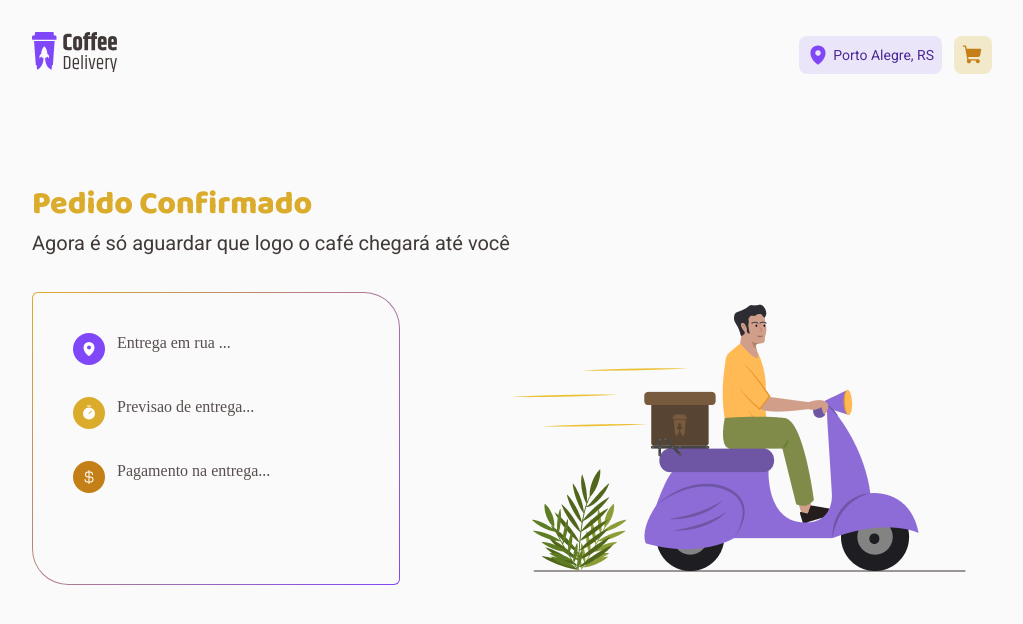
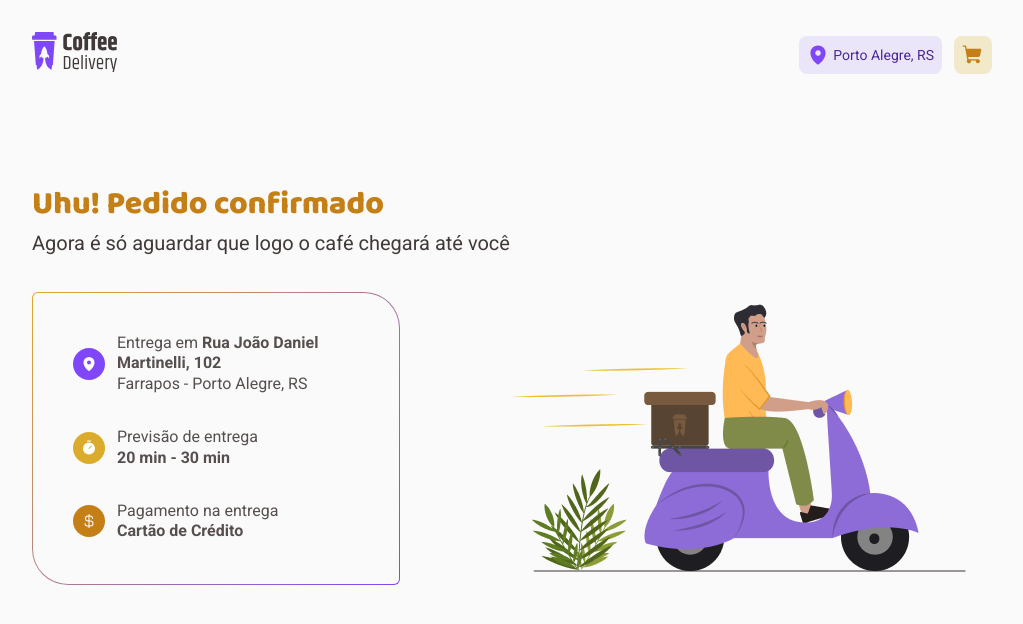
Before and after one commit to SchuGabriel/CoffeeDelivery, a React (Vite) app: page /orderConfirmed in a window 1280 px wide. Shown: the top 624 px of the page, without its empty margins (128-1151 px from the left). Built offline with nearby package versions, Linux system fonts and the light colour scheme.

Commit message:
:lipstick: Estilizado pagina apos pedido confirmado

```diff
--- /dev/null
+++ b/src/pages/OrderConfirmed/InfoContainer.tsx
@@ -0,0 +1,40 @@
+import { CurrencyDollar, MapPin, Timer } from "@phosphor-icons/react";
+import { IconContainer, InfoContainer, InfoItem, InfoText } from "./OrderConfirmedStyles";
+import { defaultTheme } from "../../styles/themes/default";
+
+export function InfoSection() {
+  return (
+    <InfoContainer>
+      <InfoItem>
+        <IconContainer backgroundColor={defaultTheme["purple"]}>
+          <MapPin size={16} color={defaultTheme.white} weight="fill" />
+        </IconContainer>
+        <InfoText>
+          Entrega em <span>Rua João Daniel Martinelli, 102</span>
+          <br />
+          Farrapos - Porto Alegre, RS
+        </InfoText>
+      </InfoItem>
+      <InfoItem>
+        <IconContainer backgroundColor={defaultTheme["yellow"]}>
+          <Timer size={16} color={defaultTheme["white"]} weight="fill" />
+        </IconContainer>
+        <InfoText>
+          Previsão de entrega
+          <br />
+          <span>20 min - 30 min</span>
+        </InfoText>
+      </InfoItem>
+      <InfoItem>
+        <IconContainer backgroundColor={defaultTheme["yellow-dark"]}>
+          <CurrencyDollar size={16} color={defaultTheme["white"]} />
+        </IconContainer>
+        <InfoText>
+          Pagamento na entrega
+          <br />
+          <span>Cartão de Crédito</span>
+        </InfoText>
+      </InfoItem>
+    </InfoContainer>
+  );
+}
--- a/src/pages/OrderConfirmed/OrderConfirmed.tsx
+++ b/src/pages/OrderConfirmed/OrderConfirmed.tsx
@@ -1,45 +1,21 @@
-import { MapPin, Timer } from "@phosphor-icons/react";
 import {
-  IconContainer,
-  InfoContainer,
-  InfoItem,
-  InfoText,
   OrderContainer,
   OrderDetails,
   OrderHeader,
   OrderImage,
 } from "./OrderConfirmedStyles";
-import { defaultTheme } from "../../styles/themes/default";
-import { CurrencyDollar } from "@phosphor-icons/react/dist/ssr";
+
+import { InfoSection } from "./InfoContainer";
 
 export function OrderConfirmed() {
   return (
     <OrderContainer>
       <OrderHeader>
-        <h3>Pedido Confirmado</h3>
+        <h3>Uhu! Pedido confirmado</h3>
         <p>Agora é só aguardar que logo o café chegará até você</p>
       </OrderHeader>
       <OrderDetails>
-        <InfoContainer>
-          <InfoItem>
-            <IconContainer backgroundColor={defaultTheme["purple"]}>
-              <MapPin size={16} color={defaultTheme.white} weight="fill" />
-            </IconContainer>
-            <InfoText>Entrega em rua ...</InfoText>
-          </InfoItem>
-          <InfoItem>
-            <IconContainer backgroundColor={defaultTheme["yellow"]}>
-              <Timer size={16} color={defaultTheme["white"]} weight="fill" />
-            </IconContainer>
-            <InfoText>Previsao de entrega...</InfoText>
-          </InfoItem>
-          <InfoItem>
-            <IconContainer backgroundColor={defaultTheme["yellow-dark"]}>
-              <CurrencyDollar  size={16} color={defaultTheme["white"]}/>
-            </IconContainer>
-            <InfoText>Pagamento na entrega...</InfoText>
-          </InfoItem>
-        </InfoContainer>
+        <InfoSection />
         <OrderImage>
           <img src="/deliveryBike.png" />
         </OrderImage>
--- a/src/pages/OrderConfirmed/OrderConfirmedStyles.ts
+++ b/src/pages/OrderConfirmed/OrderConfirmedStyles.ts
@@ -18,7 +18,7 @@ export const OrderHeader = styled.div`
     font-family: "baloo 2", serif;
     font-size: 2rem;
     font-weight: 800;
-    color: ${(props) => props.theme["yellow"]};
+    color: ${(props) => props.theme["yellow-dark"]};
     margin-bottom: 0.25rem;
   }
 
@@ -61,6 +61,7 @@ export const InfoContainer = styled.div`
 
 export const InfoItem = styled.div`
   display: flex;
+  align-items: center;
   gap: 0.75rem;
 `;
 
@@ -70,10 +71,20 @@ export const IconContainer = styled.div<IconProps>`
   display: flex;
   justify-content: center;
   padding: 0.5rem;
+  height: 2rem;
+  width: 2rem;
 `
 
 export const InfoText = styled.div`
-  /* Estiliza os ícones ao lado das informações */
+  font-family: "roboto", sans-serif;
+  line-height: 130%;
+  font-size: 1rem;
+  font-weight: 400;
+  color: ${props => props.theme["base-text"]};
+
+  span{
+    font-weight: 700;
+  }
 `;
 
 export const OrderImage = styled.div`
```
